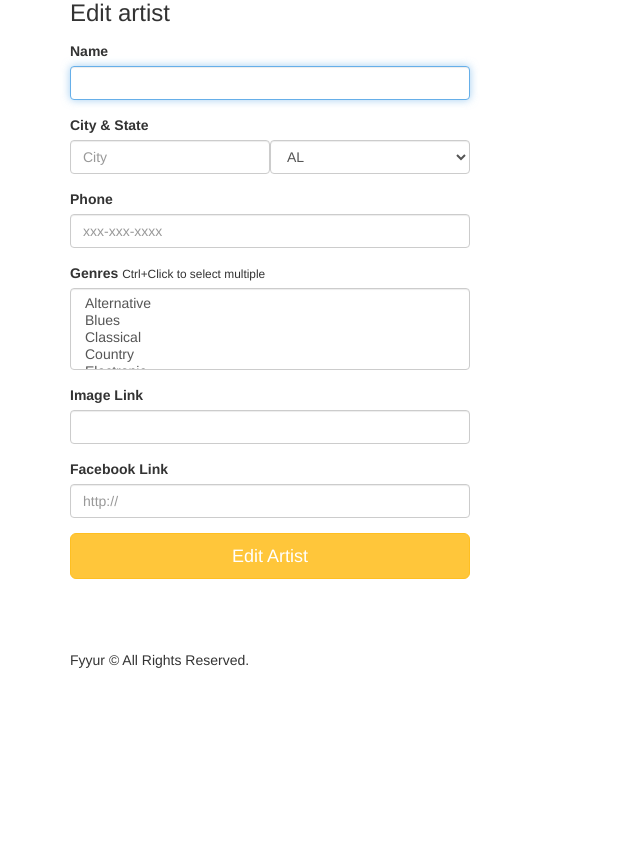
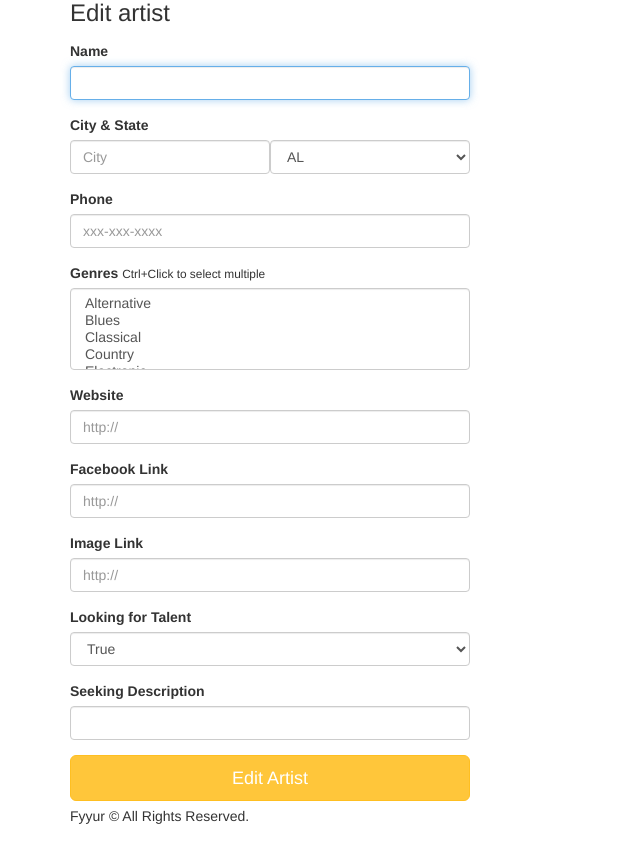
Before and after one commit to weijielam/fyyur-artist-booking-site, a Flask app: page /artists/1/edit in a window 1280 px wide. Shown: the part 95-956 px from the top of the page, without its empty margins (0-640 px from the left). Before the commit the page ends 763 px from the top, so only its background shows below. Run offline with Flask 2, Linux system fonts and the light colour scheme; data that the repository does not hold is empty; some libraries are stand-ins or nearby versions.

Commit message:
new_artist.html & edit_artist.html now have correct form fields

```diff
--- a/templates/forms/edit_artist.html
+++ b/templates/forms/edit_artist.html
@@ -29,12 +29,24 @@
       {{ form.genres(class_ = 'form-control', placeholder='Genres, separated by commas', id=form.genres.id, autofocus = true, value = artist.genres) }}
     </div>
     <div class="form-group">
-      <label for="genres">Image Link</label>
-      {{ form.image_link(class_ = 'form-control', placeholder=artist.image_link, id=form.image_link.id, autofocus = true, value = artist.image_link) }}
+      <label for="website">Website</label>
+      {{ form.website(class_ = 'form-control', placeholder='http://', id=form.website.id, autofocus = true, value = artist.website) }}
     </div>
     <div class="form-group">
-      <label for="genres">Facebook Link</label>
-      {{ form.facebook_link(class_ = 'form-control', placeholder='http://', id=form.facebook_link.id, autofocus = true, value = artist.facebook_link) }}
+        <label for="facebook_link">Facebook Link</label>
+        {{ form.facebook_link(class_ = 'form-control', placeholder='http://', id=form.facebook_link.id, autofocus = true, value = artist.facebook_link) }}
+      </div>
+    <div class="form-group">
+      <label for="image_link">Image Link</label>
+      {{ form.image_link(class_ = 'form-control', placeholder='http://', id=form.image_link.id, autofocus = true, value = artist.image_link) }}
+    </div>
+    <div class="form-group">
+      <label for="seeking_venue">Looking for Talent</label>
+      {{ form.seeking_venue(class_ = 'form-control', placeholder='Venue', id=form.seeking_venue.id ,autofocus = true, value = artist.seeking_venue) }}
+    </div>
+    <div class="form-group">
+      <label for="seeking_description">Seeking Description</label>
+      {{ form.seeking_description(class_ = 'form-control', autofocus = true, id=form.seeking_description.id, value = artist.seeking_description) }}
     </div>
     <input type="submit" value="Edit Artist" class="btn btn-primary btn-lg btn-block">
   </form>
```
Also changed, not shown: templates/forms/new_artist.html (+12 -0 lines).
